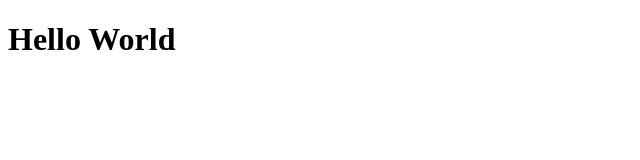
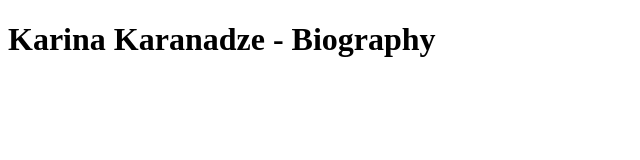
Before and after one commit to Karinka17/lab-01, a plain HTML site: page index.html in a window 1280 px wide. Shown: the whole page, without its empty margins (0-640 px from the left). Drawn offline with Linux system fonts and the light colour scheme.

Commit message:
Changed title

```diff
--- a/index.html
+++ b/index.html
@@ -4,10 +4,10 @@
         <meta charset="UTF-8">
         <meta http-equiv="X-UA-Compatible" content="IE=edge">
         <meta name="viewport" content="width=device-width, initial-scale=1.0">
-        <title>My First Html Page</title>
+        <title>Karina Karanadze - Biography</title>
     </head>
     <body>
-       <h1>Hello World</h1>
+       <h1>Karina Karanadze - Biography</h1>
     </body>
 
 </html>
```
